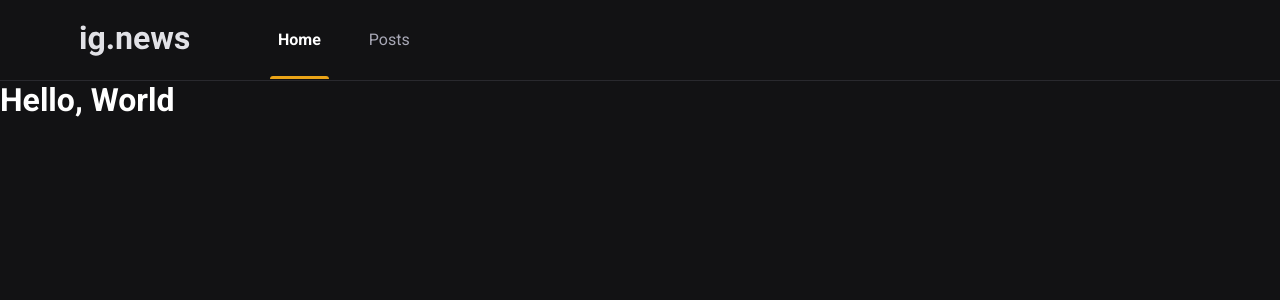
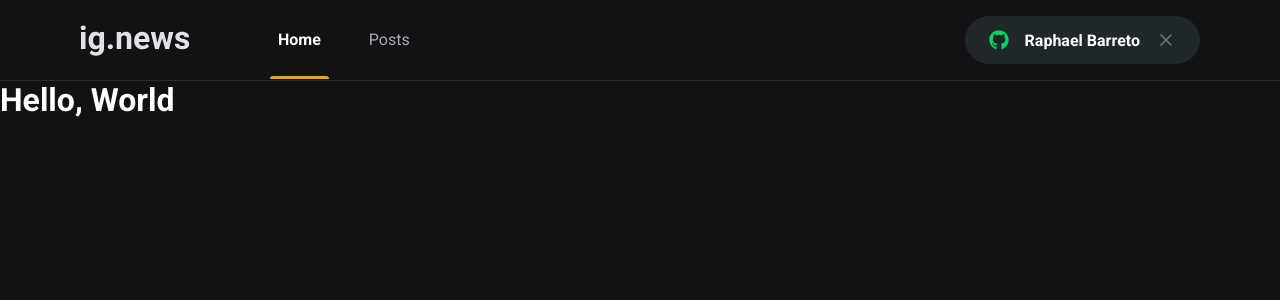
Before and after one commit to raphabarreto/ignews, a Next.js app: page / in a window 1280 px wide. Shown: the top 300 px of the page. Built offline with nearby package versions, Linux system fonts and the light colour scheme.

Commit message:
Componente: SignInButton

```diff
--- a/package.json
+++ b/package.json
@@ -11,6 +11,7 @@
     "next": "10.1.3",
     "react": "17.0.2",
     "react-dom": "17.0.2",
+    "react-icons": "^4.2.0",
     "sass": "^1.32.11"
   },
   "devDependencies": {
--- a/src/components/Header/index.tsx
+++ b/src/components/Header/index.tsx
@@ -1,3 +1,4 @@
+import { SignInButton } from '../SignInButton';
 import styles from './styles.module.scss';
 
 export function Header() {
@@ -11,6 +12,7 @@
           </a>
           <a href="">Posts</a>
         </nav>
+        <SignInButton />
       </div>
     </header>
   );
--- a/src/components/Header/styles.module.scss
+++ b/src/components/Header/styles.module.scss
@@ -51,4 +51,8 @@
       }
     }
   }
+
+  button {
+    margin-left: auto;
+  }
 }
--- /dev/null
+++ b/src/components/SignInButton/index.tsx
@@ -0,0 +1,21 @@
+import { FaGithub } from 'react-icons/fa';
+import { FiX } from 'react-icons/fi';
+
+import styles from './styles.module.scss';
+
+export function SignInButton() {
+  const isUserLoggedIn = true;
+
+  return isUserLoggedIn ? (
+    <button type="button" className={styles.signInButton}>
+      <FaGithub color="#04d361" />
+      Raphael Barreto
+      <FiX color="#737380" className={styles.closeIcon} />
+    </button>
+  ) : (
+    <button type="button" className={styles.signInButton}>
+      <FaGithub color="#eba417" />
+      Sign in with Github
+    </button>
+  );
+}
--- /dev/null
+++ b/src/components/SignInButton/styles.module.scss
@@ -0,0 +1,33 @@
+.signInButton {
+  height: 3rem;
+  border-radius: 3rem;
+  background: var(--gray-850);
+  border: 0;
+  padding: 0 1.5rem;
+
+  display: flex;
+  align-items: center;
+  justify-content: center;
+
+  color: var(--white);
+  font-weight: bold;
+
+  svg {
+    width: 20px;
+    height: 20px;
+  }
+
+  svg:first-child {
+    margin-right: 1rem;
+  }
+
+  svg.closeIcon {
+    margin-left: 1rem;
+  }
+
+  transition: filter 0.2s;
+
+  &:hover {
+    filter: brightness(0.8);
+  }
+}
--- a/src/styles/global.scss
+++ b/src/styles/global.scss
@@ -10,6 +10,7 @@
   --gray-100: #e1e1e6;
   --gray-300: #a8a8b6;
   --gray-800: #29292e;
+  --gray-850: #1f2729;
   --gray-900: #121214;
 
   --cyan-500: #61dafb;
```
Also changed, not shown: 1 other file (tests, documents, lock files or other folders).
